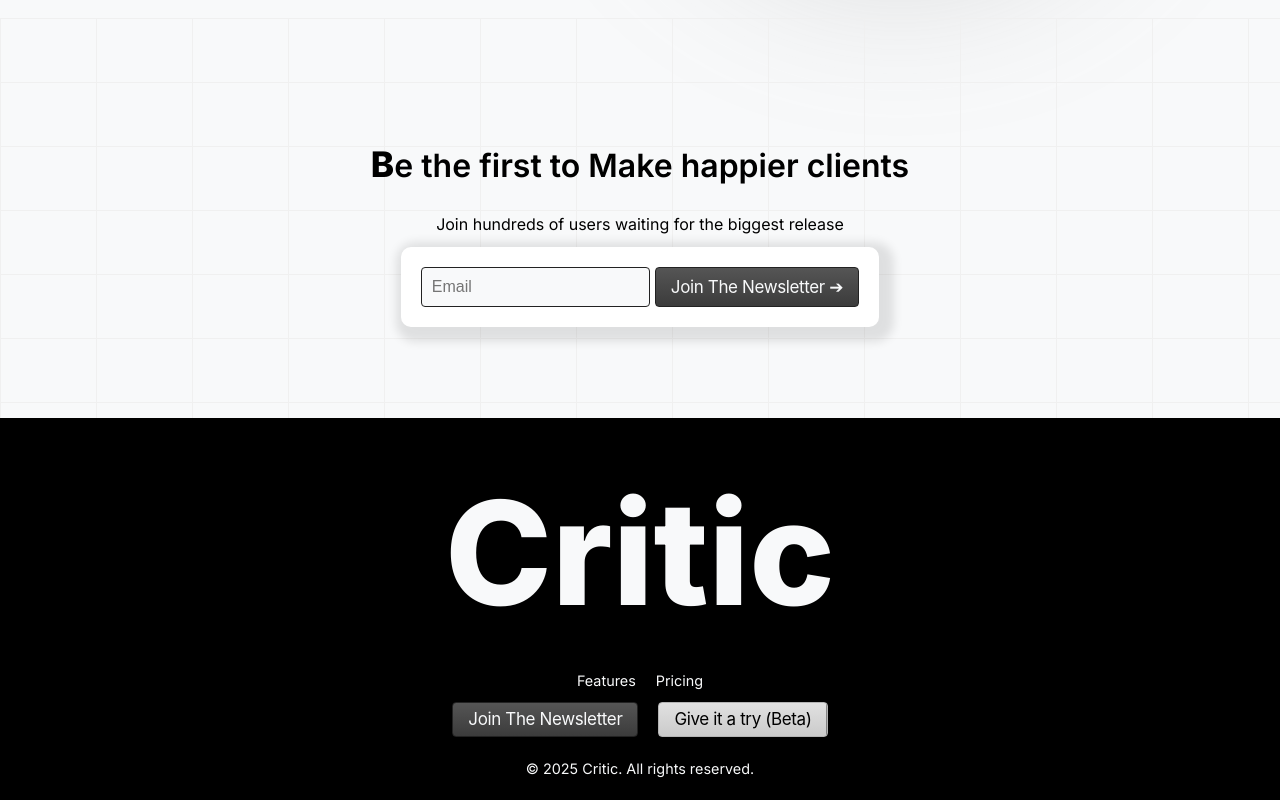
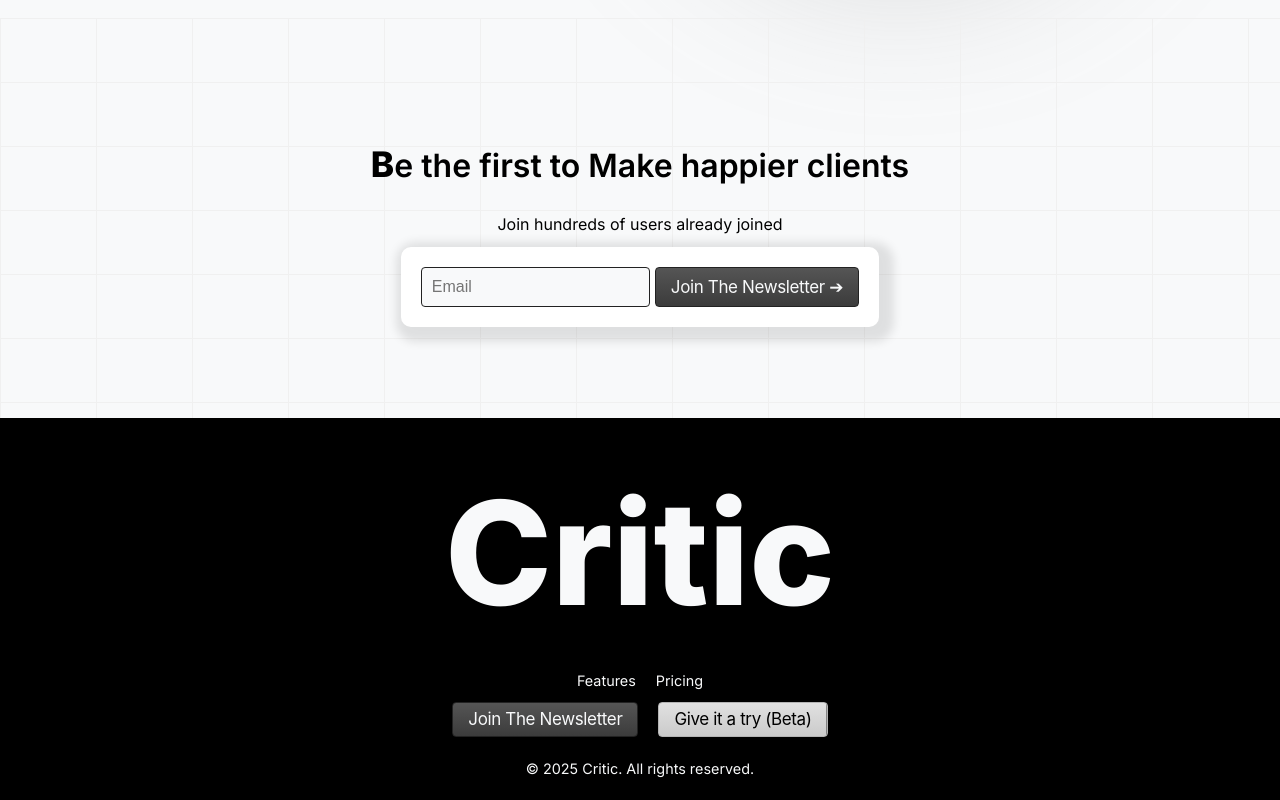
Before and after one commit to MoradShebl/critic, a React (Vite) app: page / in a window 1280 px wide. Shown: the part 2898-3698 px from the top of the page. Built offline with nearby package versions, Linux system fonts and the light colour scheme.

Commit message:
Newletter edits

```diff
--- a/src/pages/home.jsx
+++ b/src/pages/home.jsx
@@ -224,7 +224,7 @@ function Home() {
           }}
         />
         <h2>Be the first to Make happier clients</h2>
-        <span>Join hundreds of users waiting for the biggest release</span>
+        <span>Join hundreds of users already joined </span>
         <form
           action="https://docs.google.com/forms/d/e/1FAIpQLScRBCKILgNvUq_kP6BN61PqT9Lf57G7iByhSYwVhY55qGrYSw/formResponse"
           method="POST"
```
